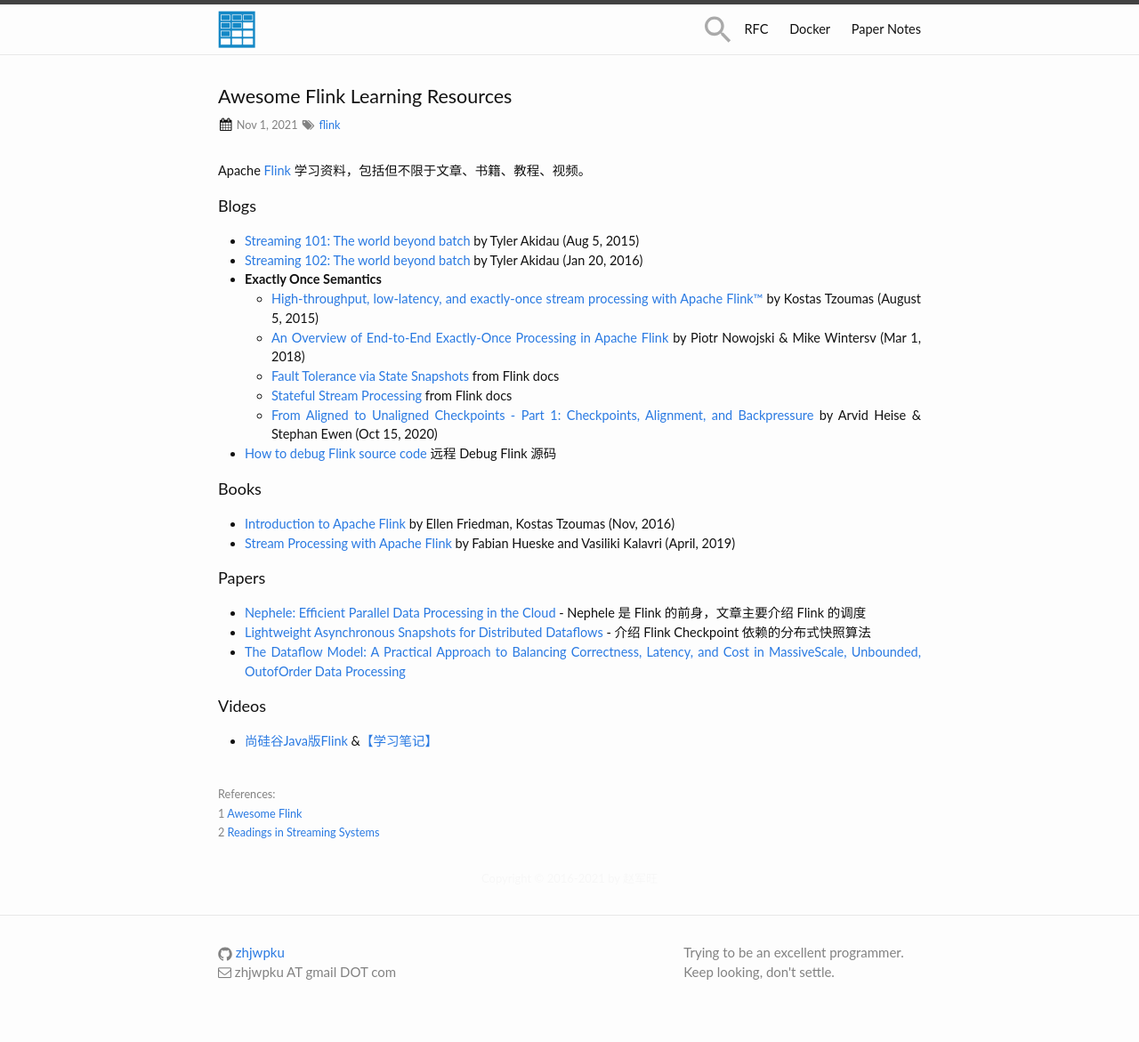
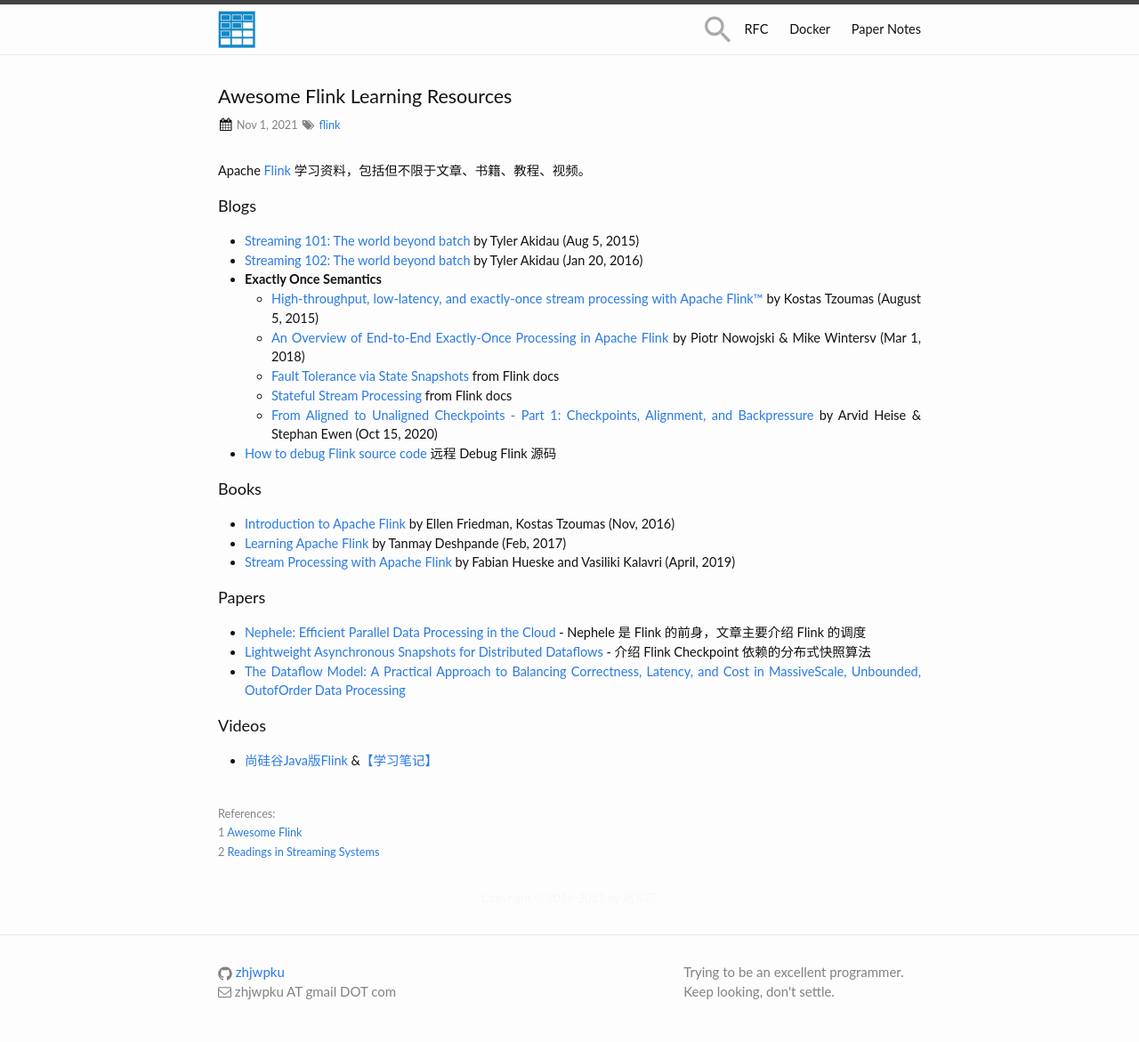
Before and after one commit to zhjwpku/zhjwpku.github.io, a Jekyll site: the page built from _posts/2021-11-02-awesome-flink.md, in a window 1280 px wide. Shown: the whole page at 89% size. Built offline with Jekyll 4.4.1, drawn with Linux system fonts in a browser that asks for light colours; comment, search, counter and statistics services are not loaded; before the commit the page ends 1149 px from its top, so only the background shows below that.

Commit message:
add a book: Learning Apache Flink
Signed-off-by: Junwang Zhao <zhjwpku@gmail.com>

```diff
--- a/_posts/2021-11-02-awesome-flink.md
+++ b/_posts/2021-11-02-awesome-flink.md
@@ -23,6 +23,7 @@
 <h4>Books</h4>
 
 - [Introduction to Apache Flink][intro_to_flink] by Ellen Friedman, Kostas Tzoumas (Nov, 2016)
+- [Learning Apache Flink][learning-apache-flink] by Tanmay Deshpande (Feb, 2017)
 - [Stream Processing with Apache Flink][stream-processing-with-apache-flink] by Fabian Hueske and Vasiliki Kalavri (April, 2019)
 
 <h4>Papers</h4>
@@ -57,3 +58,4 @@
 [from-aligned-to-unaligned-checkpoints-part-1]: https://flink.apache.org/2020/10/15/from-aligned-to-unaligned-checkpoints-part-1.html
 [stream-processing-with-apache-flink]: https://www.oreilly.com/library/view/stream-processing-with/9781491974285/
 [how-to-debug-flink-source-code]: https://developpaper.com/how-to-debug-flink-source-code/
+[learning-apache-flink]: https://www.amazon.com/Learning-Apache-Flink-Tanmay-Deshpande/dp/1786466228
```
